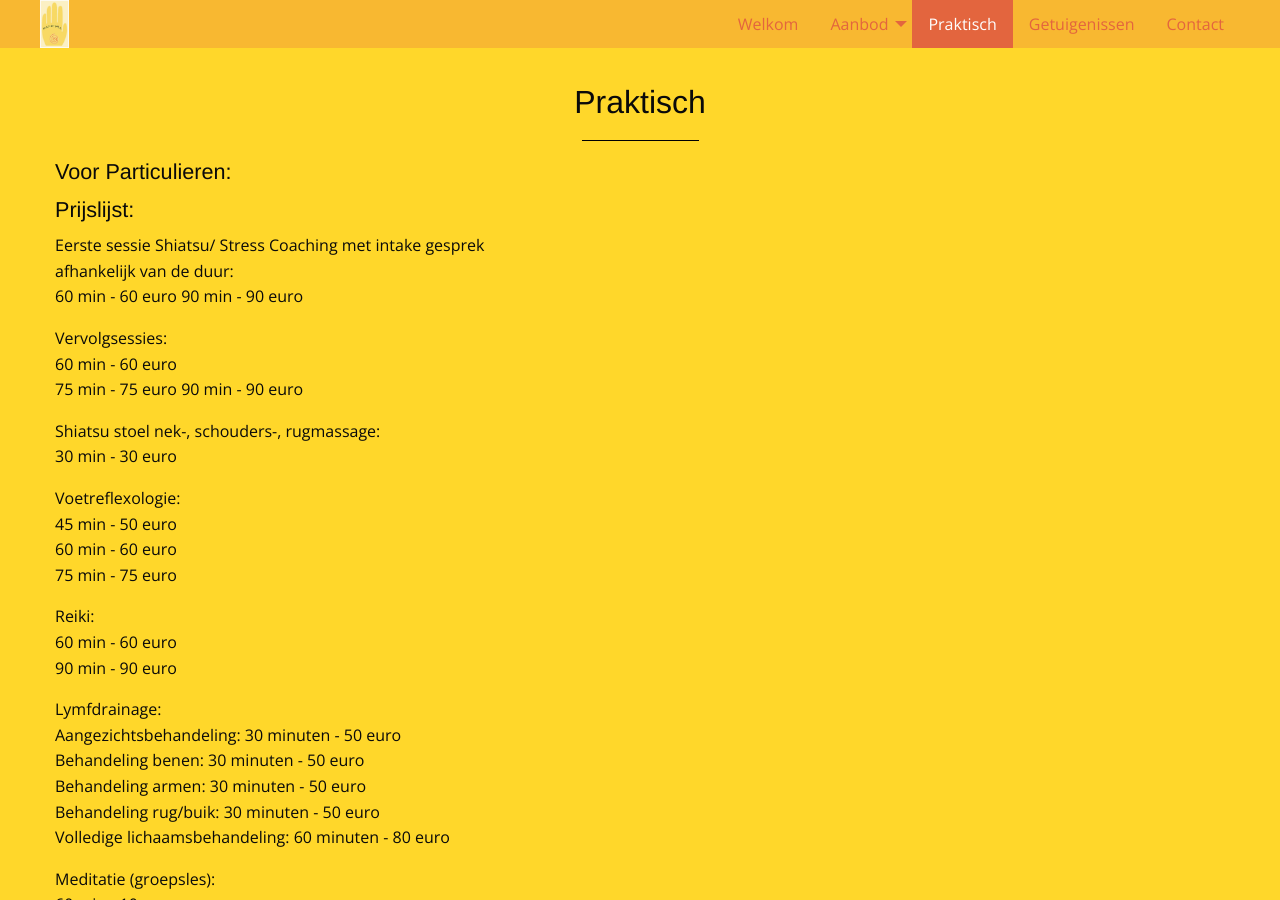
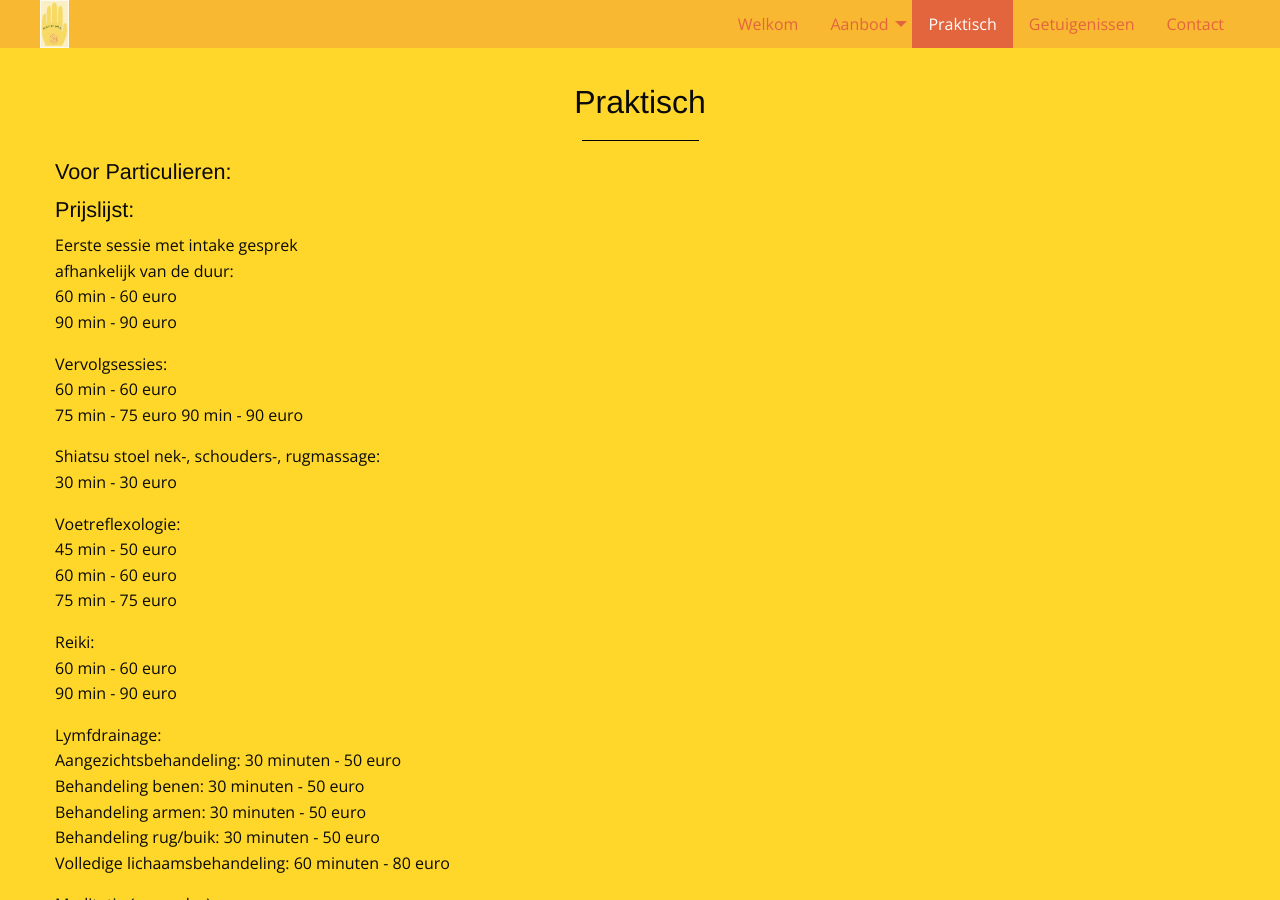
Before and after one commit to manopura/manopura.github.io, a Jekyll site: the page built from praktisch.md, in a window 1280 px wide and 900 px high. Built offline with Jekyll 4.4.1, drawn with Linux system fonts in a browser that asks for light colours; nearby versions of some CDN libraries; our own code applies the rules of GitHub Pages for plain Markdown files.

Commit message:
Update praktisch.md

```diff
--- a/praktisch.md
+++ b/praktisch.md
@@ -7,7 +7,7 @@
 ### Voor Particulieren:
 ### Prijslijst:
 
-Eerste sessie Shiatsu/ Stress Coaching met intake gesprek
+Eerste sessie met intake gesprek
 afhankelijk van de duur:
 60 min - 60 euro
 90 min - 90 euro
```
